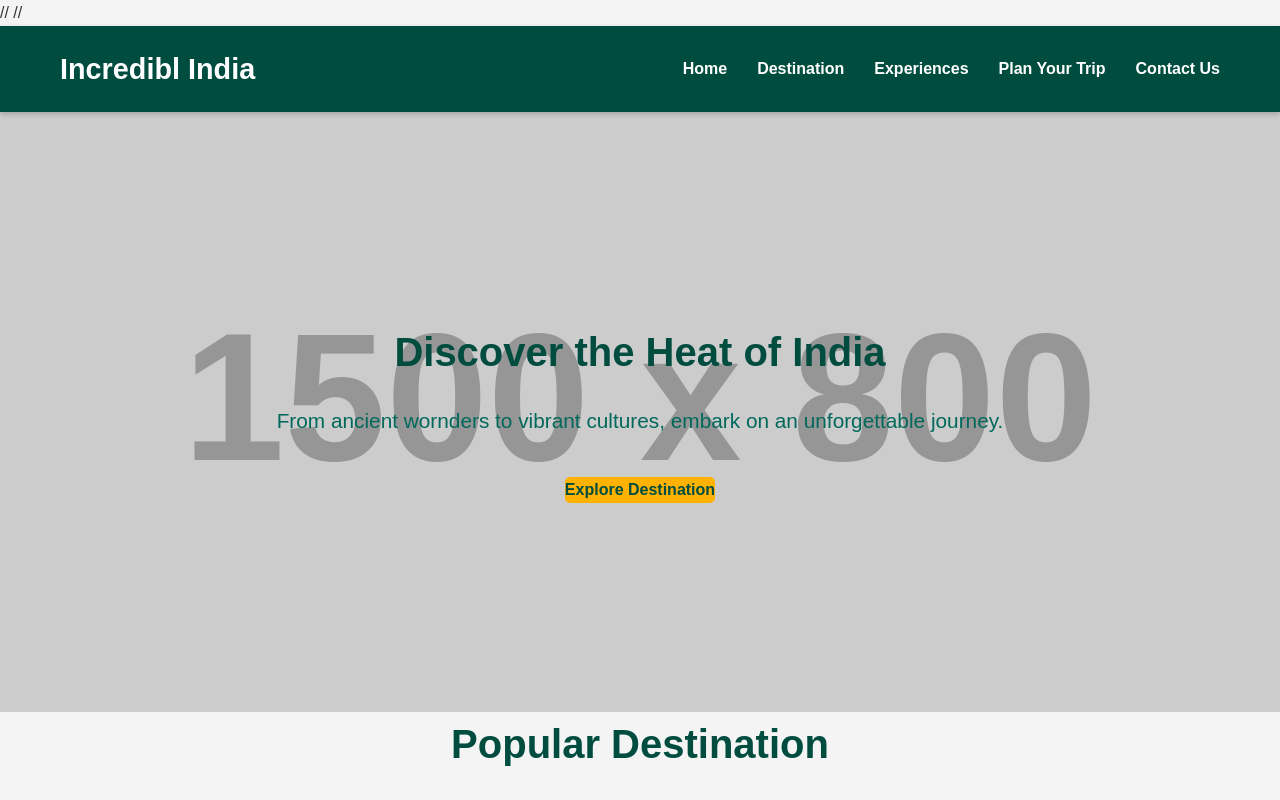
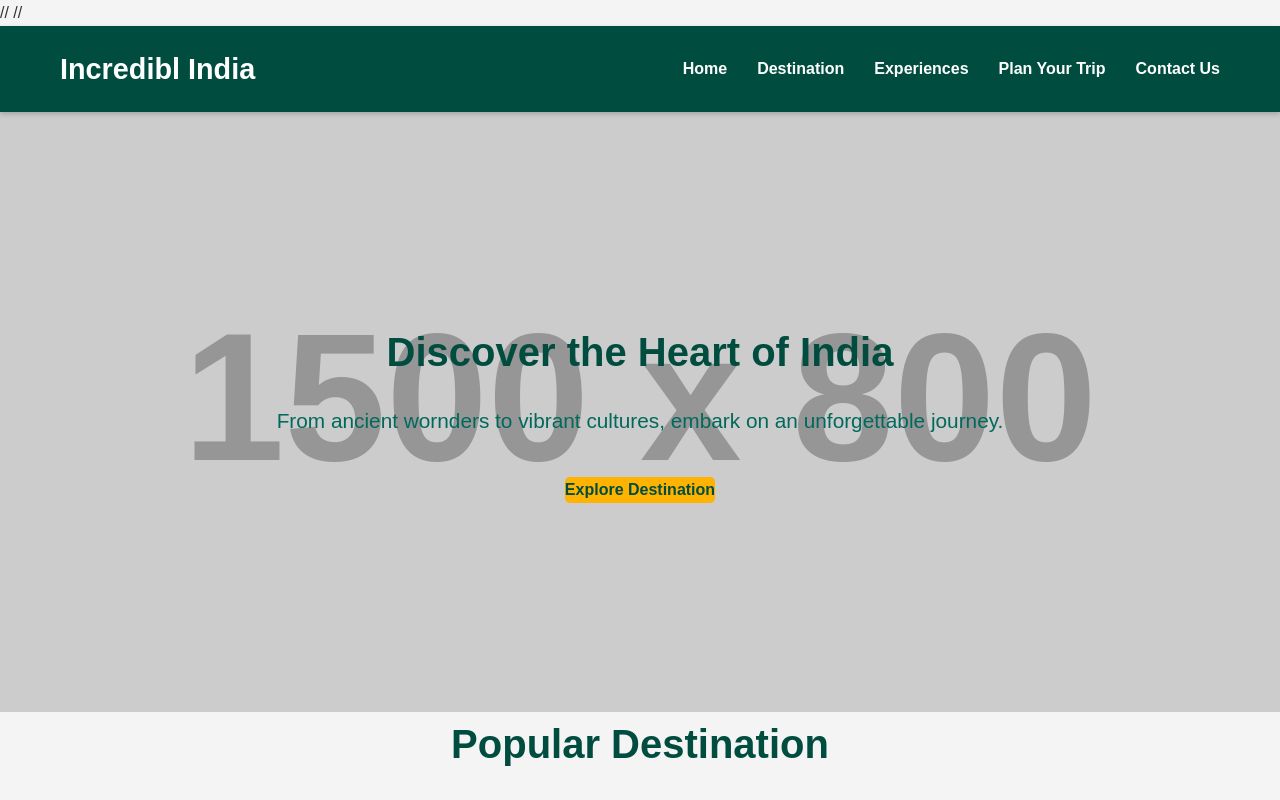
Before and after one commit to tapas999/Incredible-India, a plain HTML site: page index.html in a window 1280 px wide. Shown: the top 800 px of the page. Drawn offline with Linux system fonts and the light colour scheme; placeholder pictures from the web are drawn by us.

Commit message:
Update index.html

```diff
--- a/index.html
+++ b/index.html
@@ -32,7 +32,7 @@
     <main>
         <section id="home" class="hero">
             <div class="hero-content">
-                <h2>Discover the Heat of India</h2>
+                <h2>Discover the Heart of India</h2>
                 <p>From ancient wornders to vibrant cultures, embark on an unforgettable journey.</p>
                 <a href="#destination" class="btn" >Explore
                     Destination
```
